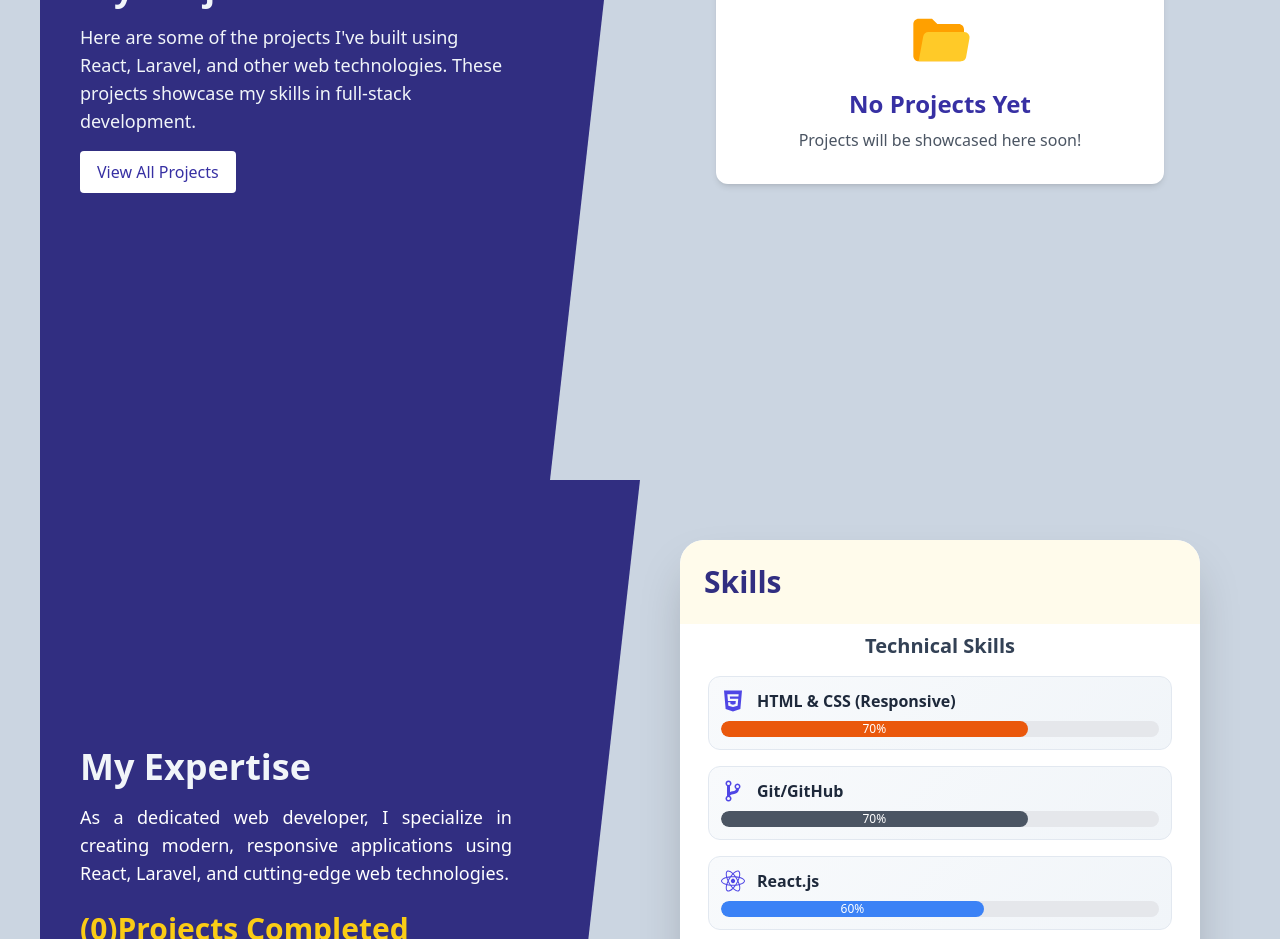
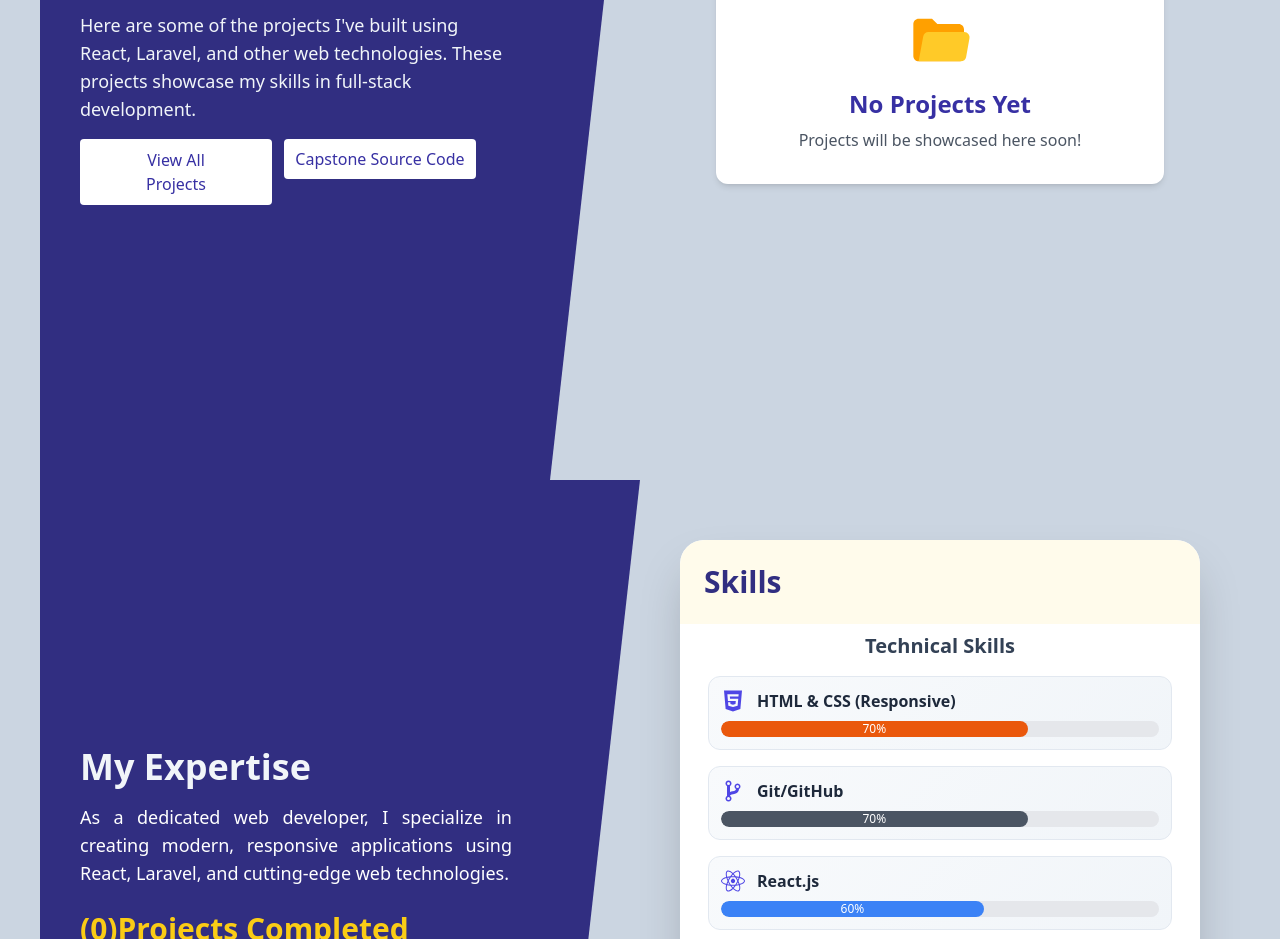
Before and after one commit to DpDev12/MyPortfolio, a React (Vite) app in the folder frontend/: page / in a window 1280 px wide. Shown: the part 1120-2059 px from the top of the page. Built offline with nearby package versions, Linux system fonts and the light colour scheme.

Commit message:
Updating project section with github

```diff
--- a/frontend/src/index.css
+++ b/frontend/src/index.css
@@ -59,6 +59,18 @@ button:focus-visible {
   outline: 4px auto -webkit-focus-ring-color;
 }
 
+.capstone {
+  border-radius: 8px;
+  border: 1px solid transparent;
+  padding: 0.6em 1.2em;
+  font-size: 1em;
+  font-weight: 500;
+  font-family: inherit;
+  background-color: #1a1a1a;
+  cursor: pointer;
+  transition: border-color 0.25s;
+}
+
 @media (prefers-color-scheme: light) {
   :root {
     color: #213547;
--- a/frontend/src/pages/user/components/nav.tsx
+++ b/frontend/src/pages/user/components/nav.tsx
@@ -55,12 +55,12 @@ export default function Nav() {
         {/* Mobile Navigation */}
         <div className="md:hidden flex items-center justify-between">
           <div className="text-blue-700 font-bold text-xl">
-            Portfolio
+            DPDEV
           </div>
 
           <button
             onClick={() => setIsMobileMenuOpen(!isMobileMenuOpen)}
-            className="bg-white text-blue-700 p-2 rounded-md hover:bg-gray-100 transition z-50 relative"
+            className="bg-transparent text-blue-700 p-2 rounded-md hover:bg-gray-100 transition z-50 relative"
           >
             {isMobileMenuOpen ? (
               <HiX className="w-6 h-6" />
--- a/frontend/src/pages/user/portfolio.tsx
+++ b/frontend/src/pages/user/portfolio.tsx
@@ -25,9 +25,22 @@ import { useTypewriter,
     useBreatheOnce
 } from "../../hooks/useAnimationEffects";
 import { ViewProjectModal } from "@/components/Modal/ViewProjectModal";
+import { useEffect, useState } from "react";
 
 
 export default function Portfolio() {
+
+    const [isMobile, setIsMobile] = useState(false);
+
+    useEffect(() => {
+        const handleResize = () => {
+        setIsMobile(window.innerWidth <= 768);
+        };
+
+        handleResize(); // run on load
+        window.addEventListener("resize", handleResize);
+        return () => window.removeEventListener("resize", handleResize);
+    }, []);
 
     const { isOpen: isViewOpen, item: selectedItem, openViewModal, closeModal: closeViewModal } = useUserModal();
     const { isOpen: isProjOpen, item: selectedProj, openViewProjectModal, closeModal: closeProjModal } = useViewProjectModal();
@@ -350,7 +363,9 @@ export default function Portfolio() {
 
 
                     </div>
-                    <div className="fixed bottom-5 right-5 z-50 bg-slate-500 text-white text-lg font-bold flex items-center px-3 py-1 rounded-md shadow-lg">
+                    <div className={`fixed bottom-5 right-5 z-50 bg-slate-500 text-white text-lg font-bold flex items-center px-3 py-1 rounded-md shadow-lg
+                        ${isMobile ? "hidden" : ""}
+                    `}>
                         <p className="mr-2">DP</p>
                         <span className="text-blue-300 text-4xl"><FaDev /></span>
                     </div>
@@ -365,15 +380,28 @@ export default function Portfolio() {
                     <p ref={projectRef} style={projectFadeIn.style} className=" text-slate-100 text-base md:text-lg mb-4 text-center lg:text-left">
                         Here are some of the projects I've built using React, Laravel, and other web technologies. These projects showcase my skills in full-stack development.
                     </p>
+                    <div className="flex flex-col sm:flex-row justify-center lg:justify-start gap-3 w-full sm:w-auto">
+                        <div ref={myProjectBtnRef} className="flex-1 sm:flex-none">
+                            <button
+                                style={myProjectBtnFadeIn.style}
+                                onClick={openViewProjectModal}
+                                className="w-full sm:w-48 py-2 px-9 bg-white text-indigo-800 rounded hover:bg-gray-200 transition text-center font-medium"
+                            >
+                                View All Projects
+                            </button>
+                        </div>
 
-                    <div ref={myProjectBtnRef} className="flex justify-center lg:justify-start">
-                        <button
-                            style={myProjectBtnFadeIn.style}
-                            onClick={openViewProjectModal}
-                            className="text-center px-4 py-2 bg-white text-indigo-800 rounded hover:bg-gray-200 transition"
-                        >
-                            View All Projects
-                        </button>
+                        <div ref={myProjectBtnRef} className="flex-1 sm:flex-none">
+                            <a
+                                style={myProjectBtnFadeIn.style}
+                                href="https://github.com/DpDev12/GeoMock"
+                                target="_blank"
+                                rel="noopener noreferrer"
+                                className="w-full sm:w-48 py-2 bg-white text-indigo-800 rounded hover:bg-gray-200 transition text-center font-medium inline-block"
+                            >
+                                Capstone Source Code
+                            </a>
+                        </div>
                     </div>
                 </div>
 
@@ -414,7 +442,7 @@ export default function Portfolio() {
                                 technologies: ["React.js", "Laravel", "JavaScript", "HTML/CSS", "MySQL", "Git/GitHub"],
                                 experience: "2+ years of web development experience"
                             })}
-                            className="bg-white text-indigo-800 px-4 py-2 rounded hover:bg-gray-200 transition cursor-pointer">
+                            className=" w-full sm:w-48  bg-white text-indigo-800 px-4 py-2 rounded hover:bg-gray-200 transition cursor-pointer">
                             View More
                         </button>
                     </div>
```
